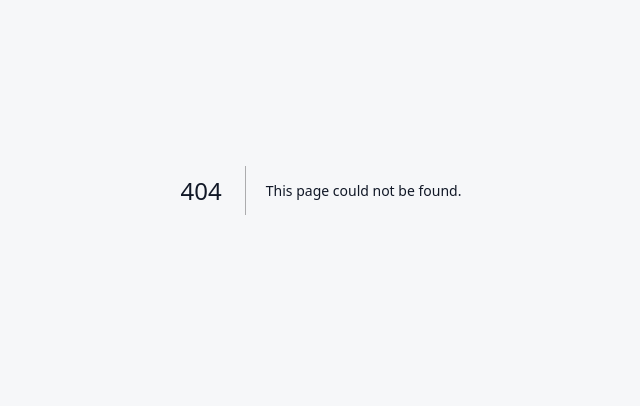
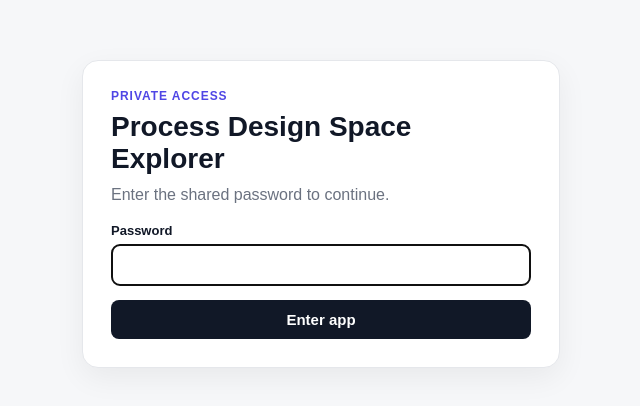
Before and after one commit to sonalrai75/process_design_space_explorer, a Next.js app in the folder frontend/: page /login in a window 1280 px wide. Before the commit this address had no page. Shown: the part 210-616 px from the top of the page, without its empty margins (319-959 px from the left). Built offline with nearby package versions, Linux system fonts and the light colour scheme.

Commit message:
Add shared password gate for app and API

```diff
--- /dev/null
+++ b/frontend/app/login/page.js
@@ -0,0 +1,134 @@
+export const metadata = {
+  title: "Sign in | Process Design Space Explorer",
+};
+
+export default async function LoginPage({ searchParams }) {
+  const params = await searchParams;
+  const error = params?.error === "1";
+  const missing = params?.config === "missing";
+  const next = (
+    typeof params?.next === "string"
+    && params.next.startsWith("/")
+    && !params.next.startsWith("//")
+  ) ? params.next : "/";
+
+  return (
+    <main style={{
+      minHeight:"100vh",
+      display:"grid",
+      placeItems:"center",
+      padding:24
+    }}>
+      <section style={{
+        width:"100%",
+        maxWidth:420,
+        background:"#fff",
+        border:"1px solid #e5e7eb",
+        borderRadius:16,
+        padding:28,
+        boxShadow:"0 10px 30px rgba(0,0,0,.06)"
+      }}>
+        <div style={{
+          fontSize:12,
+          fontWeight:800,
+          letterSpacing:".08em",
+          color:"#4f46e5"
+        }}>
+          PRIVATE ACCESS
+        </div>
+
+        <h1 style={{
+          margin:"8px 0 8px",
+          fontSize:28
+        }}>
+          Process Design Space Explorer
+        </h1>
+
+        <p style={{
+          color:"#6b7280",
+          lineHeight:1.5,
+          marginTop:0
+        }}>
+          Enter the shared password to continue.
+        </p>
+
+        {error &&
+          <div style={{
+            padding:"10px 12px",
+            marginBottom:14,
+            borderRadius:8,
+            background:"#fef2f2",
+            color:"#991b1b",
+            fontSize:14
+          }}>
+            Incorrect password.
+          </div>
+        }
+
+        {missing &&
+          <div style={{
+            padding:"10px 12px",
+            marginBottom:14,
+            borderRadius:8,
+            background:"#fffbeb",
+            color:"#92400e",
+            fontSize:14
+          }}>
+            APP_PASSWORD is not configured on this deployment.
+          </div>
+        }
+
+        <form method="post" action="/auth/login">
+          <input type="hidden" name="next" value={next} />
+
+          <label
+            htmlFor="password"
+            style={{
+              display:"block",
+              fontSize:13,
+              fontWeight:700,
+              marginBottom:6
+            }}
+          >
+            Password
+          </label>
+
+          <input
+            id="password"
+            name="password"
+            type="password"
+            autoComplete="current-password"
+            autoFocus
+            required
+            style={{
+              width:"100%",
+              boxSizing:"border-box",
+              padding:"11px 12px",
+              border:"1px solid #d1d5db",
+              borderRadius:8,
+              fontSize:16
+            }}
+          />
+
+          <button
+            type="submit"
+            style={{
+              width:"100%",
+              marginTop:14,
+              padding:"11px 14px",
+              border:0,
+              borderRadius:8,
+              background:"#111827",
+              color:"#fff",
+              fontSize:15,
+              fontWeight:700,
+              cursor:"pointer"
+            }}
+          >
+            Enter app
+          </button>
+        </form>
+      </section>
+    </main>
+  );
+}
```
Also changed, not shown: frontend/app/auth/login/route.js (added, +47 -0 lines), frontend/app/auth/logout/route.js (added, +21 -0 lines), frontend/lib/gate.js (added, +11 -0 lines), frontend/middleware.js (added, +42 -0 lines), 1 other file (tests, documents, lock files or other folders).
